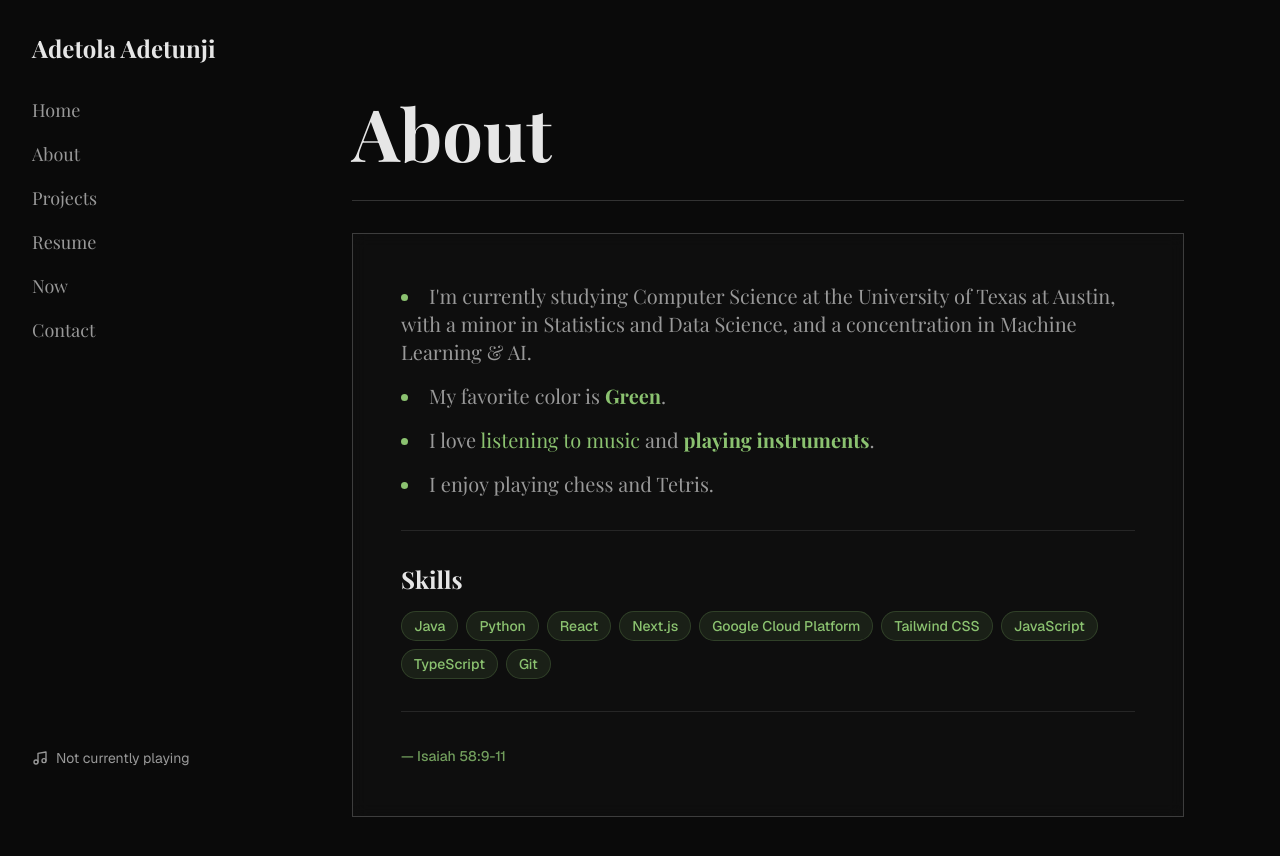
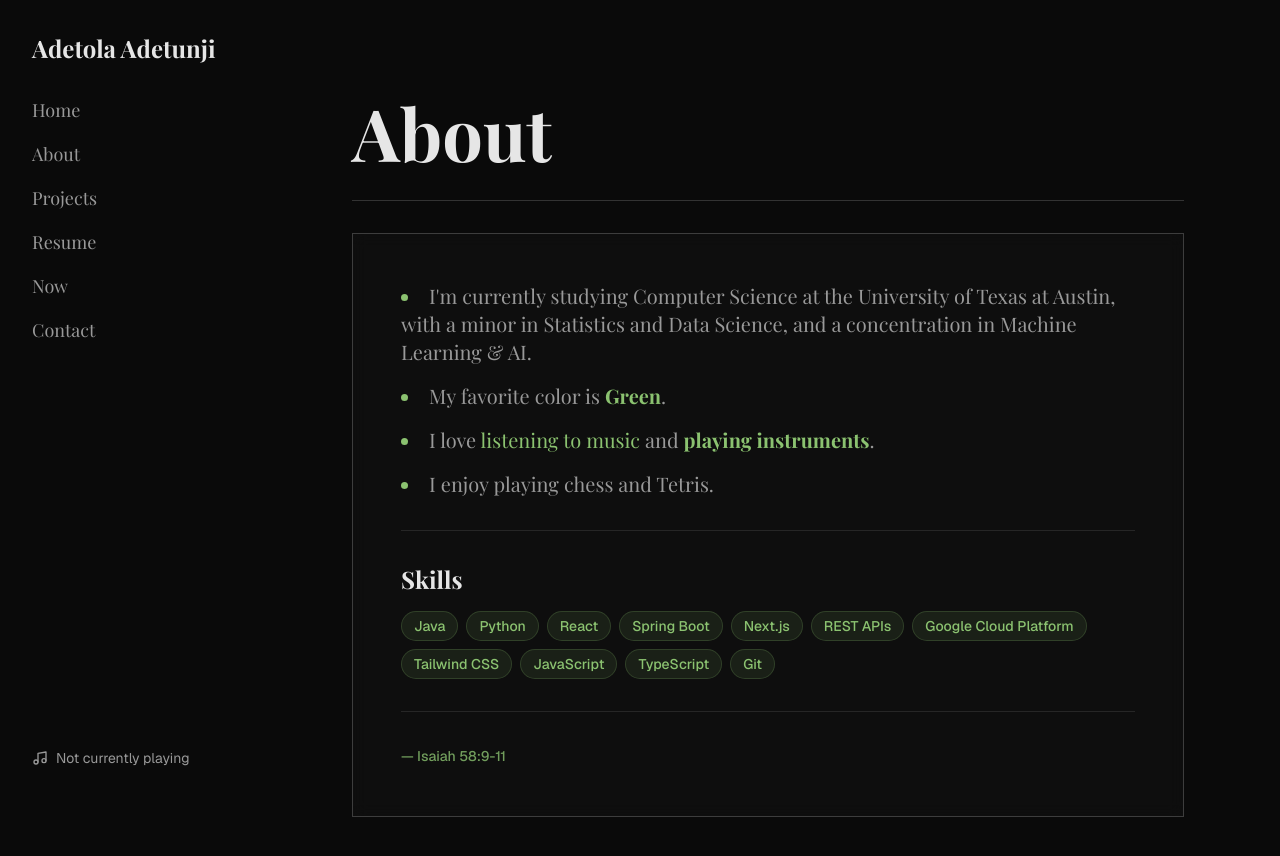
Before and after one commit to mintoleda/mintoleda.github.io, a Next.js app: page /pages/about in a window 1280 px wide. Shown: the top 856 px of the page. Built offline with nearby package versions, Linux system fonts and the light colour scheme; no server answers; a web font is replaced by a local one.

Commit message:
chore: added spring boot and REST APIs to skill list

```diff
--- a/app/pages/about/page.tsx
+++ b/app/pages/about/page.tsx
@@ -67,7 +67,7 @@ export default function AboutPage() {
                         <div className="mt-8 pt-8 border-t border-white/10">
                             <h3 className="text-2xl font-bold font-serif mb-4">Skills</h3>
                             <div className="flex flex-wrap gap-2">
-                                {["Java", "Python", "React", "Next.js", "Google Cloud Platform", "Tailwind CSS", "JavaScript", "TypeScript", "Git"].map((skill) => (
+                                {["Java", "Python", "React", "Spring Boot", "Next.js", "REST APIs","Google Cloud Platform", "Tailwind CSS", "JavaScript", "TypeScript", "Git"].map((skill) => (
                                     <span key={skill} className="px-3 py-1 bg-primary/10 text-primary border border-primary/20 rounded-full text-sm font-medium">
                                         {skill}
                                     </span>
```
